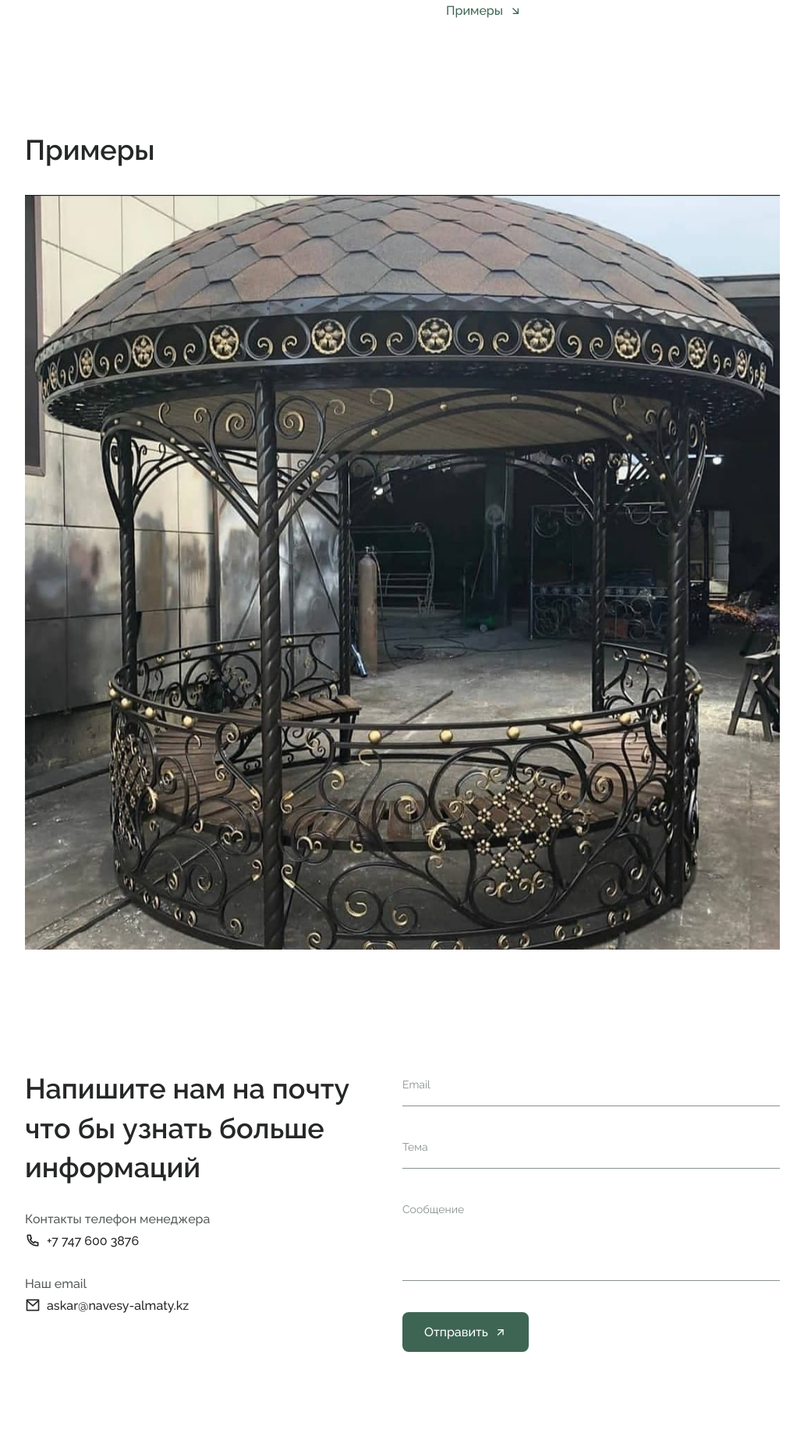
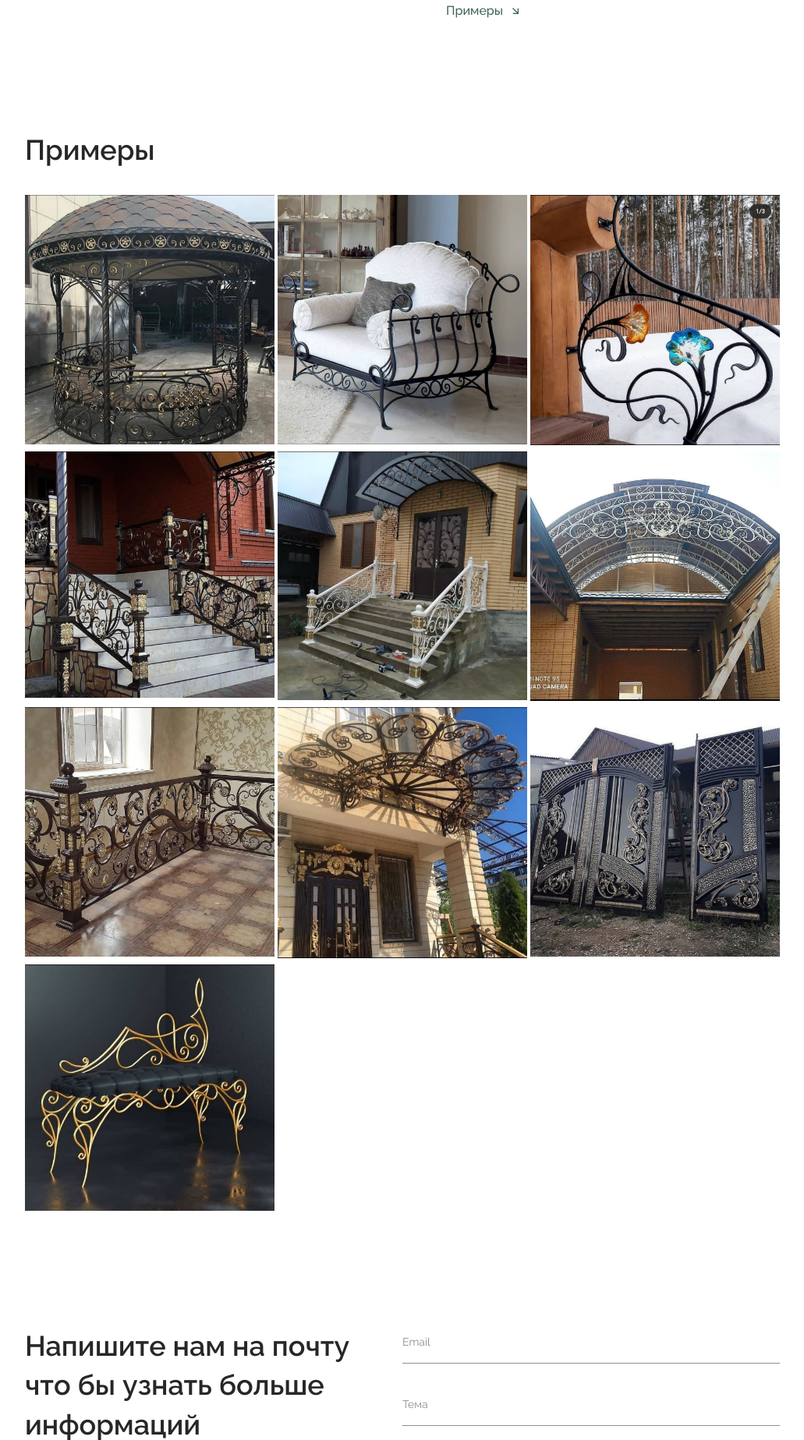
Before and after one commit to balabiturembekov/navesy, a Flask app: page / in a window 1280 px wide. Shown: the part 1590-3437 px from the top of the page at 78% size, without its empty margins (124-1155 px from the left). Run offline with Flask 2, Linux system fonts and the light colour scheme.

Commit message:
Рефактоиинг кода

```diff
--- a/navesy/static/css/style.css
+++ b/navesy/static/css/style.css
@@ -340,10 +340,6 @@ the website, in dark theme
   height: 2px;
   background-color: var(--first-color);
 }
-.swiper {
-    width: 100%;
-    height: auto;
-}
 
 /*=============== HOME ===============*/
 .home{
@@ -489,6 +485,13 @@ the website, in dark theme
   font-size: 1rem;
   color: var(--first-color);
   margin-top: .15rem;
+}
+
+/*=============== CONTACT ===============*/
+.gallery__container {
+    grid-template-columns: repeat(auto-fill, minmax(240px, 1fr));
+    justify-content: self;
+    grid-gap: 4px;
 }
 
 /*=============== CONTACT ===============*/
@@ -698,7 +701,7 @@ the website, in dark theme
 
 /* Show Scroll Up*/
 .show-scroll{
-  bottom: 8rem;
+  bottom: 7rem;
 }
 
 /*=============== SCROLL BAR ===============*/
--- a/navesy/templates/base.html
+++ b/navesy/templates/base.html
@@ -16,9 +16,6 @@
     <meta name="google-site-verification" content="4QoM-txKXZ7p5ZiDHdhJPRAoQLQswWS_P0Z6QpbRXSQ" />
 
     <link rel="cononical" href="https://navesy-almaty.kz" />
-
-    <!-- ====== Swiper Css Link ======-->
-    <link rel="stylesheet" href="{{ url_for('static', filename='css/swiper-bundle.min.css') }}" />
 
     <!-- ====== Favicon ======-->
     <link rel="shortcut icon" href="{{ url_for('static', filename='img/favicon.png') }}" type="image/x-icon" />
@@ -177,9 +174,5 @@
 
     <!-- ====== Main Js ======-->
     <script src="{{ url_for('static', filename='js/main.js') }}"></script>
-
-    <!-- ====== Swiper Js ======-->
-    <script src="{{ url_for('static', filename='js/swiper-bundle.min.js') }}"></script>
-
 </body>
 </html>
--- a/navesy/templates/index.html
+++ b/navesy/templates/index.html
@@ -81,40 +81,38 @@
         <!-- ====== Gallery Section ======-->
         <section class="gallery section container" id="gallery">
             <h2 class="section__title">Примеры</h2>
-            <div class="swiper home-swiper">
-                <div class="swiper-wrapper">
-                    <div class="swiper-slide">
+            <div class="gallery__container grid">
+                    <div class="gallery__item">
                         <img src="{{ url_for('static', filename='img/1.jpg') }}" alt="">
                     </div>
-                    <div class="swiper-slide">
+                    <div class="gallery__item">
                         <img src="{{ url_for('static', filename='img/2.jpg') }}" alt="">
                     </div>
-                    <div class="swiper-slide">
+                    <div class="gallery__item">
                         <img src="{{ url_for('static', filename='img/3.jpg') }}" alt="">
                     </div>
-                    <div class="swiper-slide">
+                    <div class="gallery__item">
                         <img src="{{ url_for('static', filename='img/4.jpg') }}" alt="">
                     </div>
-                    <div class="swiper-slide">
+                    <div class="gallery__item">
                         <img src="{{ url_for('static', filename='img/5.jpg') }}" alt="">
                     </div>
-                    <div class="swiper-slide">
+                    <div class="gallery__item">
                         <img src="{{ url_for('static', filename='img/6.jpg') }}" alt="">
                     </div>
-                    <div class="swiper-slide">
+                    <div class="gallery__item">
                         <img src="{{ url_for('static', filename='img/7.jpg') }}" alt="">
                     </div>
-                    <div class="swiper-slide">
+                    <div class="gallery__item">
                         <img src="{{ url_for('static', filename='img/8.jpg') }}" alt="">
                     </div>
-                    <div class="swiper-slide">
+                    <div class="gallery__item">
                         <img src="{{ url_for('static', filename='img/9.jpg') }}" alt="">
                     </div>
-                    <div class="swiper-slide">
+                    <div class="gallery__item">
                         <img src="{{ url_for('static', filename='img/10.jpg') }}" alt="">
                     </div>
                 </div>
-            </div>
         </section>
         <!-- /#gallery.gallery section container -->
 
```
